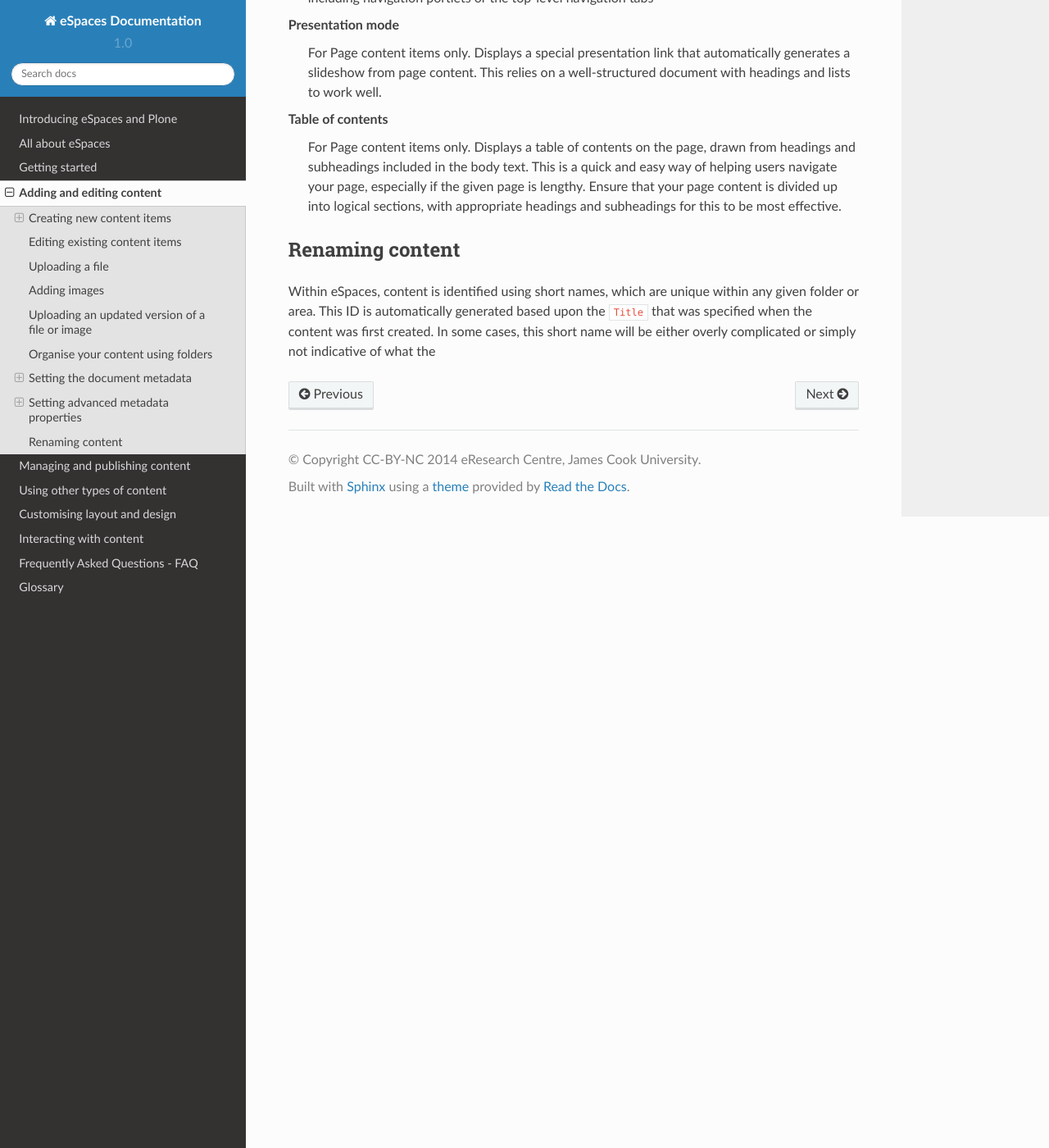
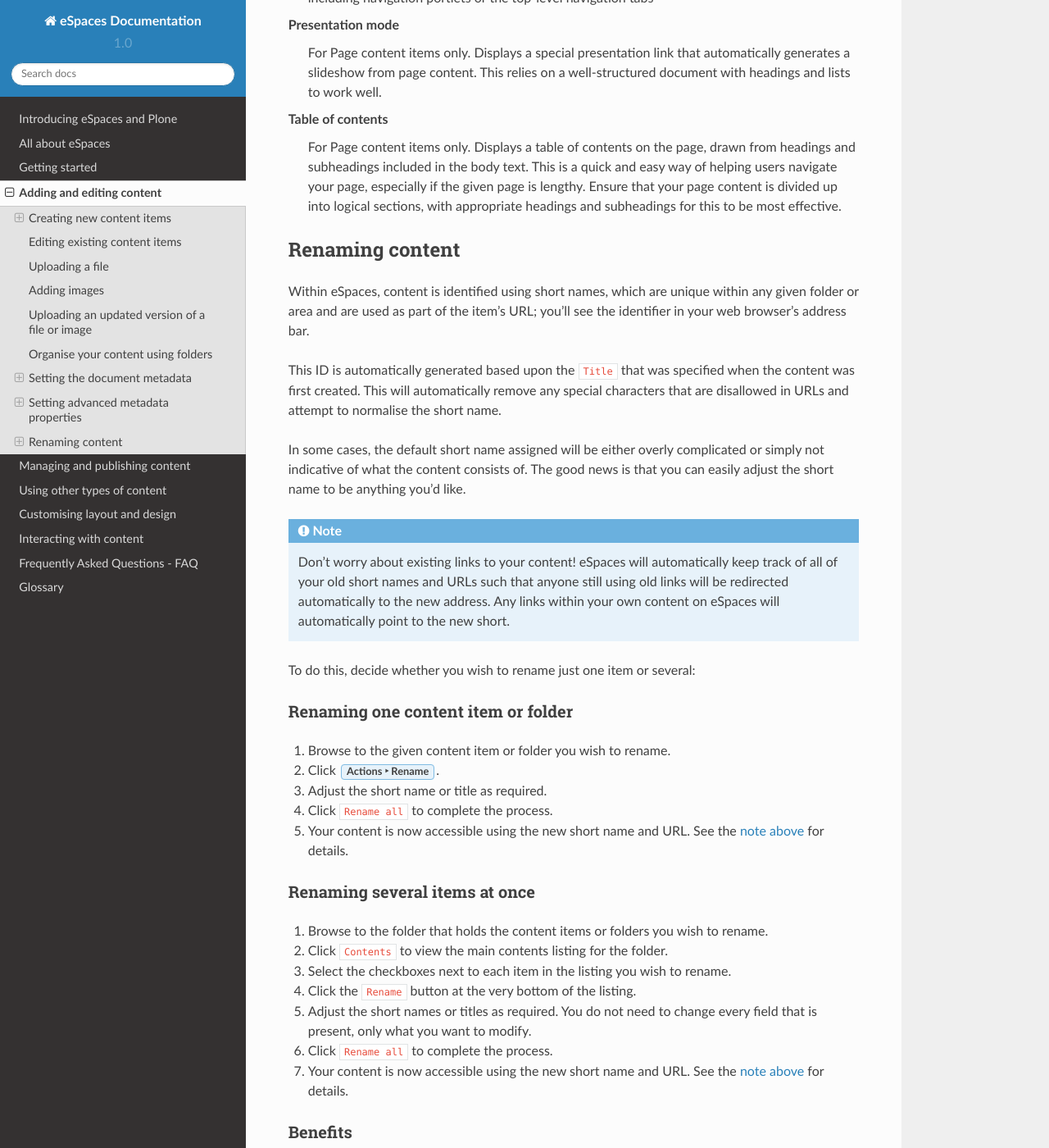
Before and after one commit to jcu-eresearch/plone-user-doc, a Sphinx documentation site: the page built from source/content-creation.rst, in a window 1280 px wide and 1400 px high, scrolled down 9591 px. Shown: the whole window at 82% size. Built offline with Sphinx 7.4.7 and the Read the Docs theme 2.0.0, drawn with Linux system fonts in a browser that asks for light colours; some of the changed text lies outside the part shown.

Commit message:
Add info about renaming

```diff
--- a/source/content-creation.rst
+++ b/source/content-creation.rst
@@ -318,7 +318,7 @@
 To see the complete overview of what metadata can be modified for a given
 content item:
 
-#. Browse to the content item you wish to modifiy.
+#. Browse to the content item you wish to modify.
 
 #. Click on the ``Edit`` tab to access the edit interface.
 
@@ -404,11 +404,83 @@
     most effective.
 
 
+.. _renaming-content:
+
 Renaming content
 ================
 
 Within |project-name|, content is identified using short names, which are
-unique within any given folder or area.  This ID is automatically generated
-based upon the ``Title`` that was specified when the content was first
-created.  In some cases, this short name will be either overly complicated or
-simply not indicative of what the
+unique within any given folder or area and are used as part of the item's URL;
+you'll see the identifier in your web browser's address bar.
+
+This ID is automatically generated based upon the ``Title`` that was specified
+when the content was first created.  This will automatically remove any
+special characters that are disallowed in URLs and attempt to normalise the
+short name.
+
+In some cases, the default short name assigned will be either overly
+complicated or simply not indicative of what the content consists of.  The
+good news is that you can easily adjust the short name to be anything you'd
+like.
+
+.. _links-maintained:
+
+.. note::
+   Don't worry about existing links to your content!  |project-name| will
+   automatically keep track of all of your old short names and URLs such that
+   anyone still using old links will be redirected automatically to the new
+   address.  Any links within your own content on |project-name| will
+   automatically point to the new short.
+
+To do this, decide whether you wish to rename just one item or several:
+
+Renaming one content item or folder
+-----------------------------------
+
+#. Browse to the given content item or folder you wish to rename.
+
+#. Click :menuselection:`Actions --> Rename`.
+
+#. Adjust the short name or title as required.
+
+#. Click ``Rename all`` to complete the process.
+
+#. Your content is now accessible using the new short name and URL.
+   See the `note above <links-maintained_>`_ for details.
+
+
+Renaming several items at once
+------------------------------
+
+#. Browse to the folder that holds the content items or folders you wish to
+   rename.
+
+#. Click ``Contents`` to view the main contents listing for the folder.
+
+#. Select the checkboxes next to each item in the listing you wish to rename.
+
+#. Click the ``Rename`` button at the very bottom of the listing.
+
+#. Adjust the short names or titles as required. You do not need to change
+   every field that is present, only what you want to modify.
+
+#. Click ``Rename all`` to complete the process.
+
+#. Your content is now accessible using the new short name and URL.
+   See the `note above <links-maintained_>`_ for details.
+
+
+Benefits
+--------
+
+Benefits of simple, descriptive short names will help in several ways:
+
+* Shorter identifiers make for shorter URLs.  Google and other search engines
+  will value shorter, descriptive addresses and rank your content higher.
+
+* Remember that users may be typing in your web URL directly. Shorter URLs
+  will help anyone doing this.  This is especially useful if you're creating
+  publications or emailing links to people.
+
+* Having a shorter URL with clear words will make identifying what your page
+  is about easier.
```
